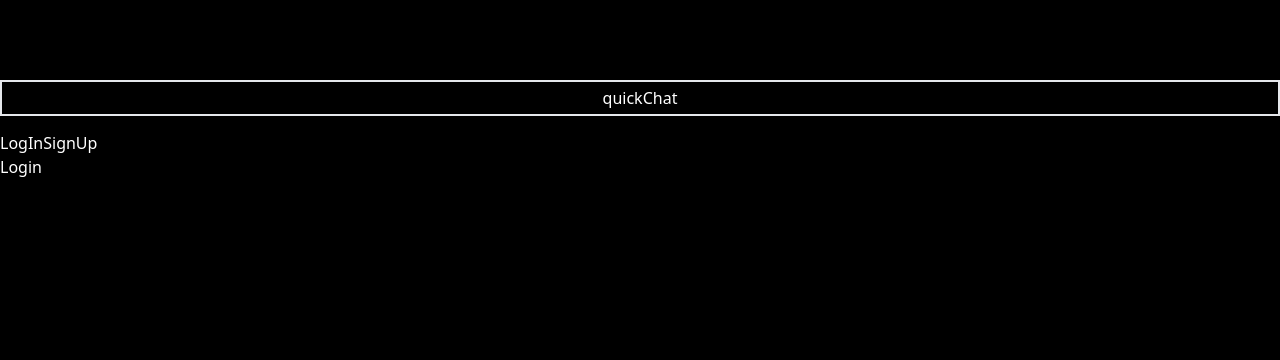
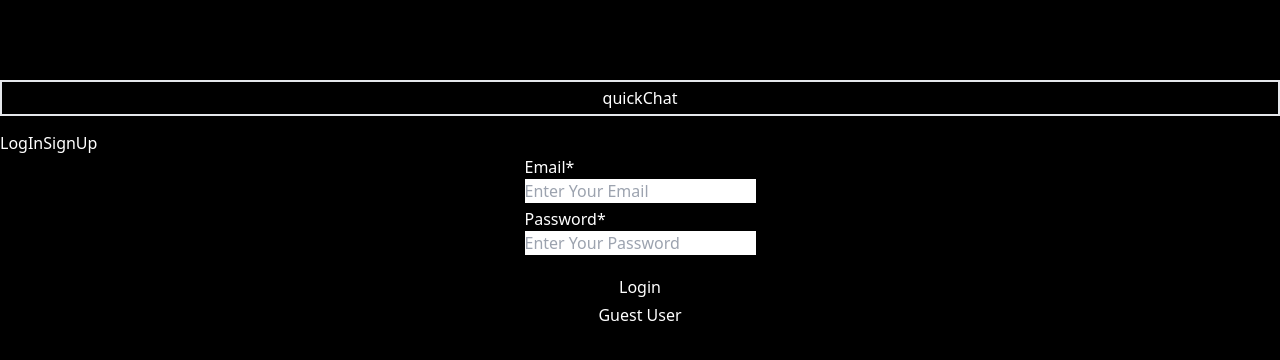
Before and after one commit to omp28/quickChat, a React (Create React App) app in the folder frontend/: page / in a window 1280 px wide. Shown: the top 360 px of the page. Built offline with nearby package versions, Linux system fonts and the light colour scheme; the HTML template or start-up script is replaced by a standard one.

Commit message:
feat:Login page UI complete

```diff
--- a/frontend/src/components/Authentication/Login.js
+++ b/frontend/src/components/Authentication/Login.js
@@ -1,7 +1,73 @@
 import React from "react";
+import {
+  FormControl,
+  FormLabel,
+  InputGroup,
+  InputRightElement,
+  Button,
+} from "@chakra-ui/react";
+import { Input, VStack } from "@chakra-ui/react";
+import { useState } from "react";
 
 const Login = () => {
-  return <div>Login</div>;
+  const [show, setShow] = useState(false);
+  const [email, setEmail] = useState();
+  const [password, setPassword] = useState();
+
+  console.log(email, password);
+
+  const handClick = () => setShow(!show);
+
+  const submitHandler = () => {};
+  return (
+    <VStack spacing={4}>
+      <FormControl id="email" isRequired>
+        <FormLabel>Email</FormLabel>
+        <Input
+          placeholder="Enter Your Email"
+          onChange={(e) => setEmail(e.target.value)}
+        />
+      </FormControl>
+
+      <FormControl id="password" isRequired>
+        <FormLabel>Password</FormLabel>
+        <InputGroup>
+          <Input
+            type={show ? "text" : "password"}
+            placeholder="Enter Your Password"
+            onChange={(e) => setPassword(e.target.value)}
+          />
+          <InputRightElement width="5rem">
+            <Button h="1.75rem" size="sm" onClick={handClick}>
+              {show ? "Hide" : "Show"}
+            </Button>
+          </InputRightElement>
+        </InputGroup>
+      </FormControl>
+
+      <Button
+        className=" mt-4"
+        w="95%"
+        colorScheme="gray"
+        variant="solid"
+        onClick={submitHandler}
+      >
+        Login
+      </Button>
+
+      <Button
+        w="95%"
+        colorScheme="gray"
+        variant="solid"
+        onClick={() => {
+          setEmail("guestuser@gmail.com");
+          setPassword("guestuser");
+        }}
+      >
+        Guest User
+      </Button>
+    </VStack>
+  );
 };
 
 export default Login;
--- a/frontend/src/components/Authentication/Signup.js
+++ b/frontend/src/components/Authentication/Signup.js
@@ -37,7 +37,7 @@
         <FormLabel>Email</FormLabel>
         <Input
           placeholder="Enter Your Email"
-          onChange={(e) => setName(e.target.value)}
+          onChange={(e) => setEmail(e.target.value)}
         />
       </FormControl>
 
@@ -47,7 +47,7 @@
           <Input
             type={show ? "text" : "password"}
             placeholder="Enter Your Password"
-            onChange={(e) => setName(e.target.value)}
+            onChange={(e) => setPassword(e.target.value)}
           />
           <InputRightElement width="5rem">
             <Button h="1.75rem" size="sm" onClick={handClick}>
@@ -63,7 +63,7 @@
           <Input
             type={show ? "text" : "password"}
             placeholder="Enter Your Confirm Password"
-            onChange={(e) => setName(e.target.value)}
+            onChange={(e) => setConfirmPassword(e.target.value)}
           />
           <InputRightElement width="5rem">
             <Button h="1.75rem" size="sm" onClick={handClick}>
```
